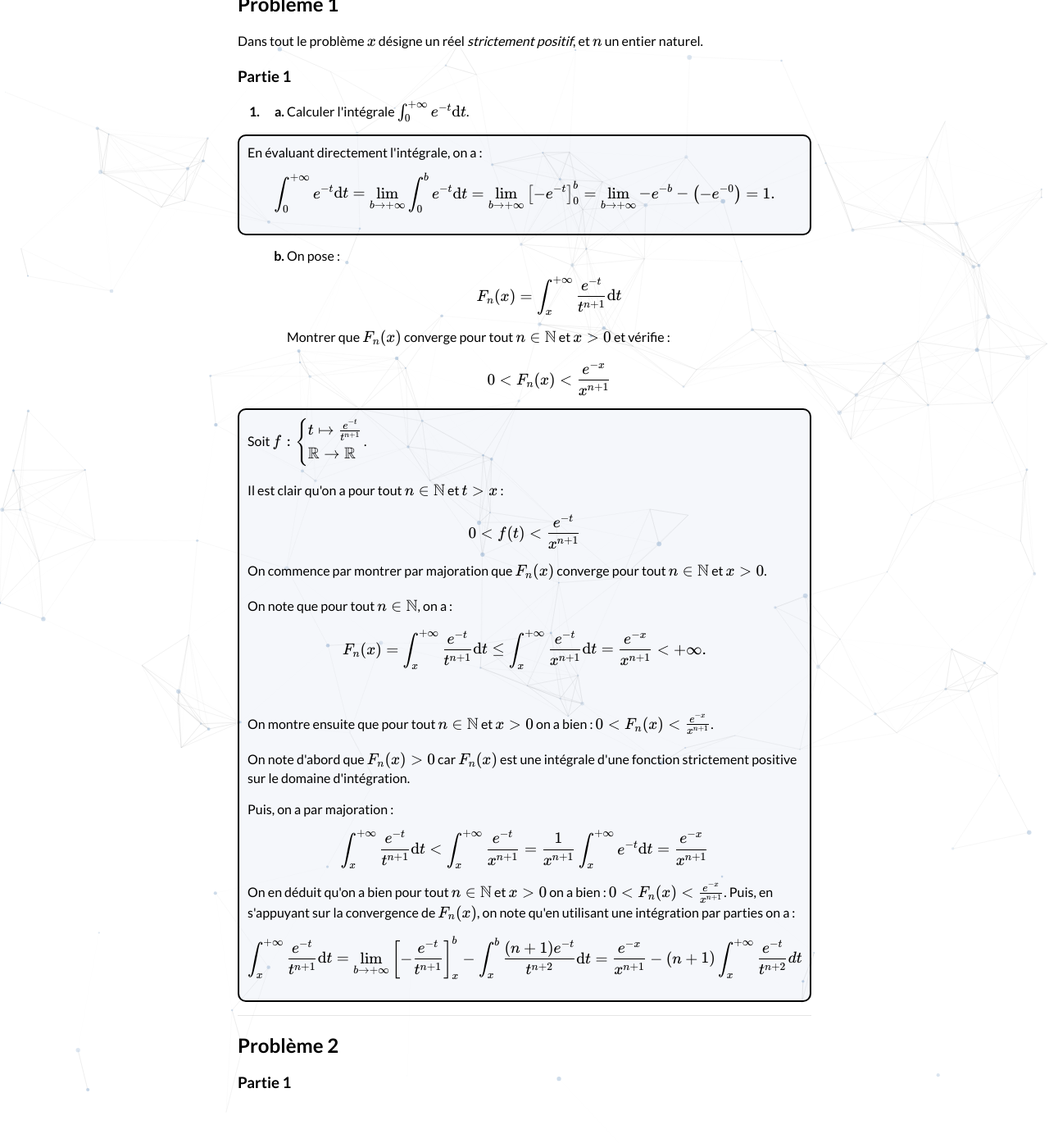
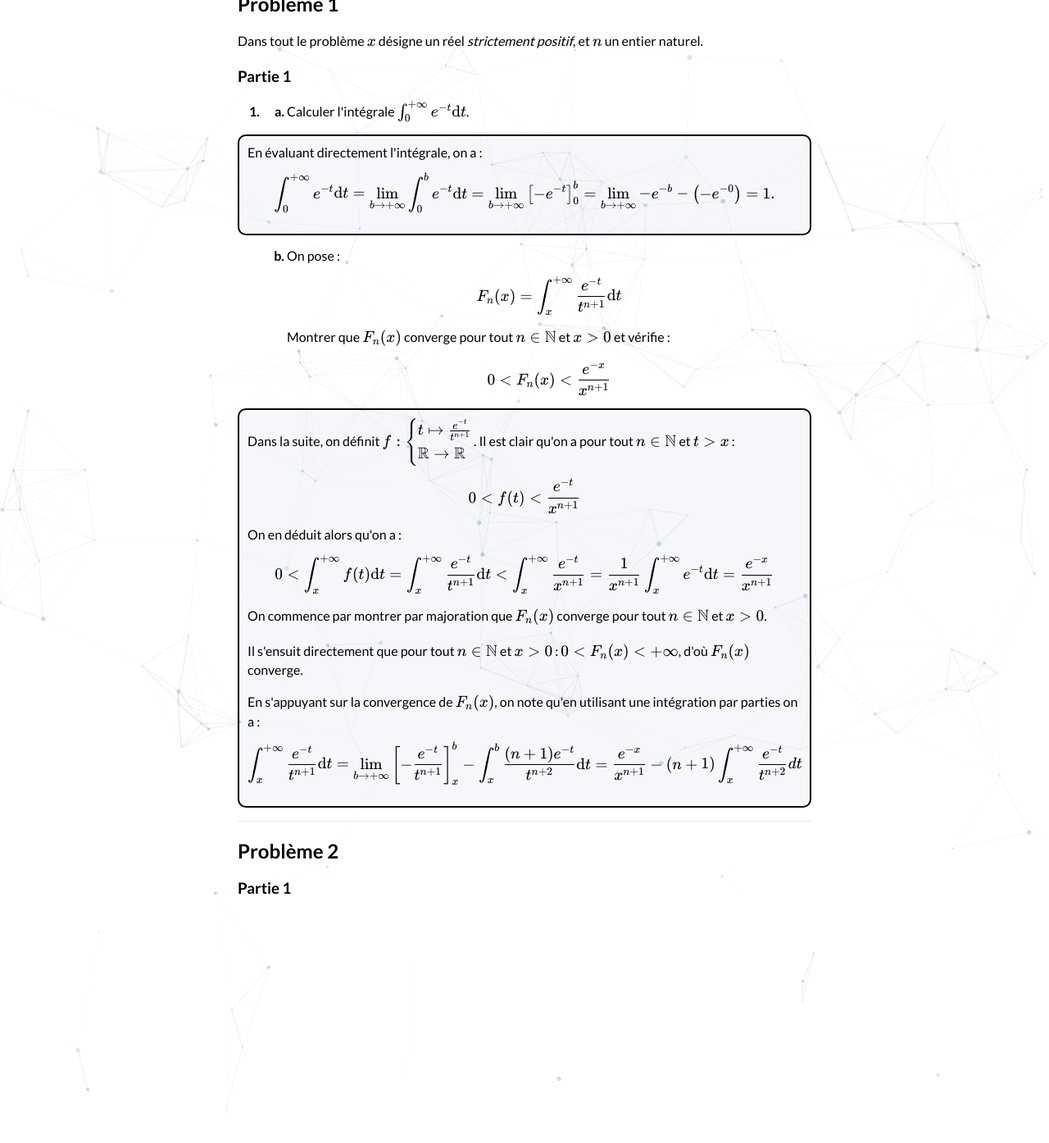
Before and after one commit to bglbrt/bglbrt.github.io, a Jekyll site: the page built from fr/corrections/administrateur_externe_1993.md, in a window 1280 px wide and 1400 px high, scrolled down 336 px. Shown: the top 1394 px of the window at 82% size. Built offline with Jekyll 4.4.1, drawn with Linux system fonts in a browser that asks for light colours; nearby versions of some CDN libraries; after the commit the page ends 1499 px from its top, so only the background shows below that.

Commit message:
Refactor explanations and integration by parts in administrateur_externe_1993.md

```diff
--- a/fr/corrections/administrateur_externe_1993.md
+++ b/fr/corrections/administrateur_externe_1993.md
@@ -45,29 +45,19 @@ Dans tout le problème $$x$$ désigne un réel _strictement positif_, et $$n$$ u
                 0 < F_n(x) < \frac{e^{-x}}{x^{n+1}}
                 $$
                 <p style="border: solid 2px; border-radius: 10px; background-color:rgba(152, 180, 212, .1); padding-right: 10px; padding-left: 10px; padding-top: 10px; padding-bottom: 10px; margin: 15px 0 15px -60px;">
-                    Soit \( f : \begin{cases} t \mapsto \frac{e^{-t}}{t^{n+1}} \\ \mathbb{R} \rightarrow \mathbb{R} \end{cases} \).
-                    <br><br>
-                    Il est clair qu'on a pour tout \( n\in\mathbb{N} \) et \( t>x \) :
+                    Dans la suite, on définit \( f : \begin{cases} t \mapsto \frac{e^{-t}}{t^{n+1}} \\ \mathbb{R} \rightarrow \mathbb{R} \end{cases} \). Il est clair qu'on a pour tout \( n\in\mathbb{N} \) et \( t>x \) :
                     $$
                     0 < f(t) < \frac{e^{-t}}{x^{n+1}}
                     $$
+                    On en déduit alors qu'on a :
+                    $$
+                    0 < \int_{x}^{+\infty} f(t) \mathrm{d}t = \int_{x}^{+\infty} \frac{e^{-t}}{t^{n+1}} \mathrm{d}t < \int_{x}^{+\infty} \frac{e^{-t}}{x^{n+1}} = \frac{1}{x^{n+1}} \int_{x}^{+\infty} e^{-t} \mathrm{d}t = \frac{e^{-x}}{x^{n+1}}
+                    $$
                     On commence par montrer par majoration que \(F_n(x)\) converge pour tout \( n\in\mathbb{N} \) et \( x>0 \).
                     <br><br>
-                    On note que pour tout \(n \in \mathbb{N}\), on a :
-                    $$
-                    F_n(x) = \int_{x}^{+\infty} \frac{e^{-t}}{t^{n+1}} \mathrm{d}t \leq \int_{x}^{+\infty} \frac{e^{-t}}{x^{n+1}} \mathrm{d}t = \frac{e^{-x}}{x^{n+1}} < +\infty.
-                    $$
+                    Il s'ensuit directement que pour tout \( n\in\mathbb{N} \) et \( x>0 \) : \( 0 < F_n(x) < +\infty \), d'où \(F_n(x)\) converge.
                     <br><br>
-                    On montre ensuite que pour tout \( n\in\mathbb{N} \) et \( x>0 \) on a bien : \(0 < F_n(x) < \frac{e^{-x}}{x^{n+1}}\).
-                    <br><br>
-                    On note d'abord que \( F_n(x) > 0 \) car \( F_n(x) \) est une intégrale d'une fonction strictement positive sur le domaine d'intégration.
-                    <br><br>
-                    Puis, on a par majoration :
-                    $$
-                    \int_{x}^{+\infty} \frac{e^{-t}}{t^{n+1}} \mathrm{d}t < \int_{x}^{+\infty} \frac{e^{-t}}{x^{n+1}} = \frac{1}{x^{n+1}} \int_{x}^{+\infty} e^{-t} \mathrm{d}t = \frac{e^{-x}}{x^{n+1}}
-                    $$
-                    On en déduit qu'on a bien pour tout \( n\in\mathbb{N} \) et \( x>0 \) on a bien : \(0 < F_n(x) < \frac{e^{-x}}{x^{n+1}}\).
-                    Puis, en s'appuyant sur la convergence de \( F_n(x) \), on note qu'en utilisant une intégration par parties on a :
+                    En s'appuyant sur la convergence de \( F_n(x) \), on note qu'en utilisant une intégration par parties on a :
                     $$
                     \int_{x}^{+\infty} \frac{e^{-t}}{t^{n+1}} \mathrm{d}t = \lim_{b \rightarrow +\infty} \left[-\frac{e^{-t}}{t^{n+1}}\right]_{x}^{b}-\int_{x}^{b} \frac{(n+1) e^{-t}}{t^{n+2}} \mathrm{d}t
                      =\frac{e^{-x}}{x^{n+1}} - (n+1) \int_{x}^{+\infty} \frac{e^{-t}}{t^{n+2}} d t
```
